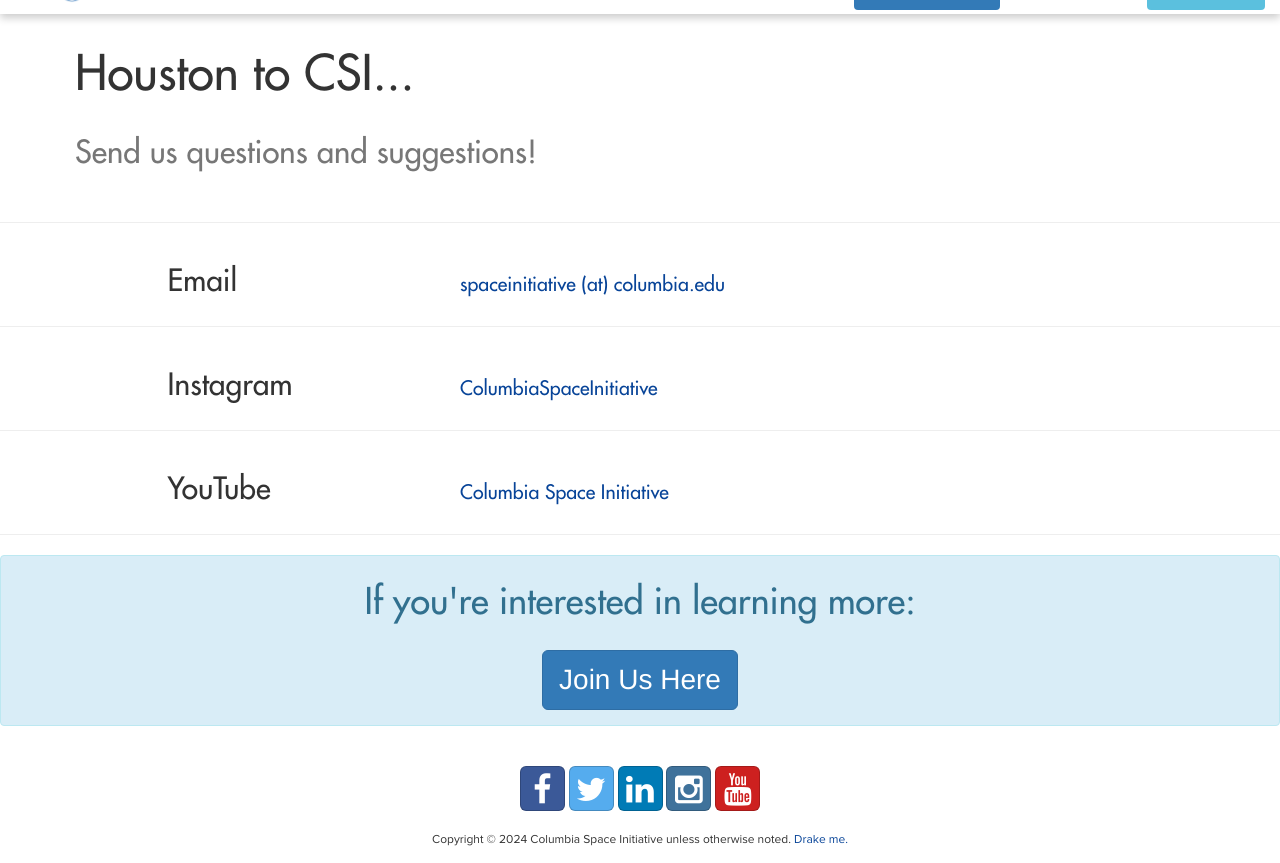
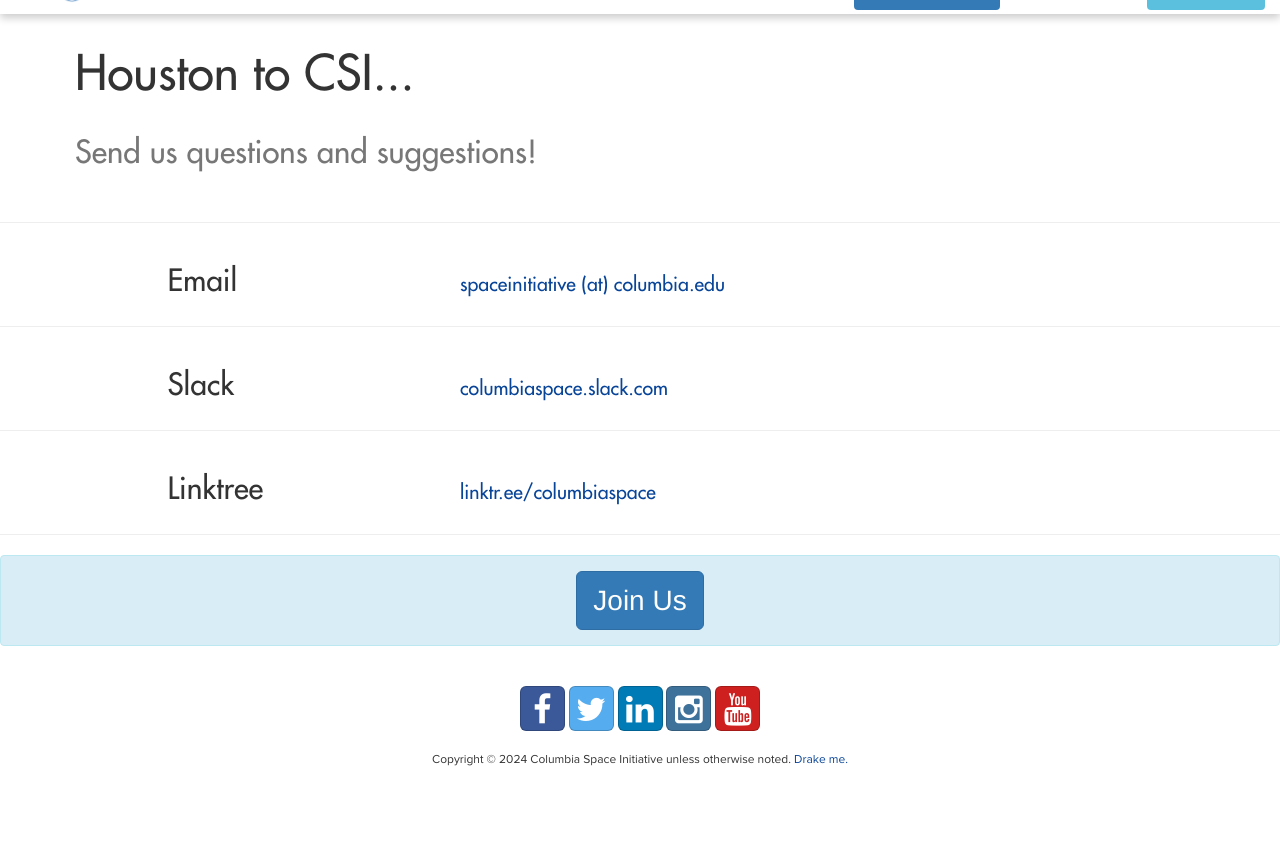
Before and after one commit to columbiaspace/columbiaspace.org, a Jekyll site: the page built from contact.html, in a window 1280 px wide and 900 px high, scrolled down 867 px, cut to the strip 37-900 px from the top of the window. Built offline with Jekyll 4.4.1, drawn with Linux system fonts in a browser that asks for light colours; nearby versions of some CDN libraries; comment, search, counter and statistics services are not loaded; after the commit the page ends 1687 px from its top, so only the background shows below that.

Commit message:
update contact page

```diff
--- a/contact.html
+++ b/contact.html
@@ -44,10 +44,10 @@
     <div class="row">
       <div class="col-md-1"></div>
       <div class="col-md-3">
-	<h2>Instagram</h2>
+	<h2>Slack</h2>
       </div>
       <div class="col-md-7">
-	<h2> <small><a href="https://www.instagram.com/columbiaspaceinitiative/">ColumbiaSpaceInitiative</a></small></h2>
+	<h2> <small><a href="https://columbiaspace.slack.com/signup">columbiaspace.slack.com</a></small></h2>
       </div>
       <div class="col-md-1"></div>
     </div>
@@ -61,10 +61,10 @@
     <div class="row">
       <div class="col-md-1"></div>
       <div class="col-md-3">
-	<h2>YouTube</h2>
+	<h2>Linktree</h2>
       </div>
       <div class="col-md-7">
-	<h2> <small><a href="https://www.youtube.com/channel/UCUJs9ZWyyKZDD187uurqnMw"> Columbia Space Initiative</a></small></h2>
+	<h2> <small><a href="linktr.ee/columbiaspace">linktr.ee/columbiaspace</a></small></h2>
       </div>
       <div class="col-md-1"></div>
     </div>
@@ -74,6 +74,5 @@
 <hr>
 
 <div style="vertical-align: middle" class="d-flex alert alert-info text-center">
-	<h3>If you're interested in learning more:</h3><br>
-	<a href="/join-us" class="btn btn-primary btn-lg" style="font-size: 28px">Join Us Here</a></div>
+	<a href="/join-us" class="btn btn-primary btn-lg" style="font-size: 28px">Join Us</a></div>
 </div>
```
